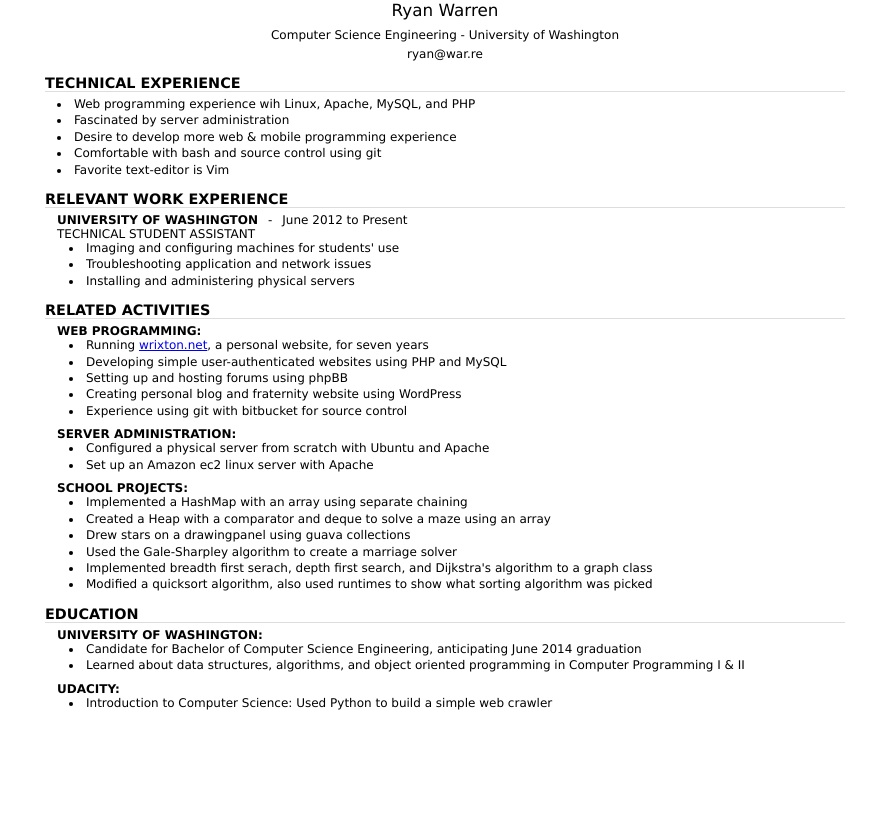
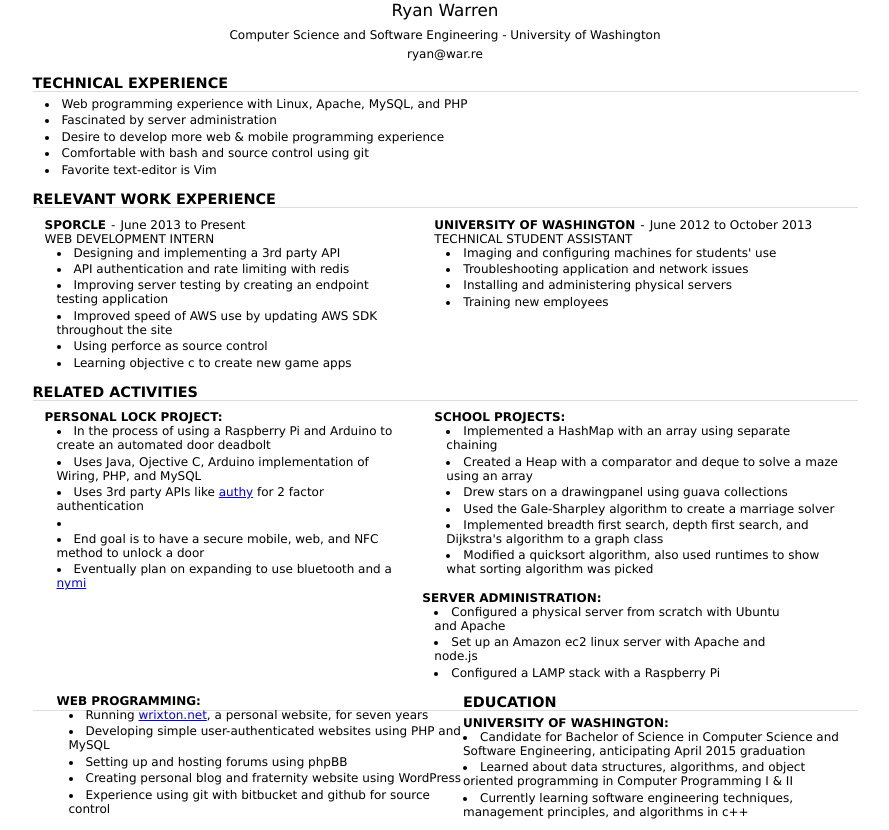
Before and after one commit to rwwarren/war.re, a PHP site: page /n/index.php in a window 1280 px wide. Shown: the whole page, without its empty margins (195-1084 px from the left). Before the commit the page ends 710 px from the top, so only its background shows below. Run offline with PHP 8.4, Linux system fonts and the light colour scheme.

Commit message:
resume changes

```diff
--- a/inc/template.php
+++ b/inc/template.php
@@ -1,5 +1,5 @@
 <?php
-date_default_timezone_set('utc');
+date_default_timezone_set('America/Los_Angeles');
 abstract class Page {
   final public function render(){
     $output = '<html>' .
--- a/subdomains/ryan/n/index.php
+++ b/subdomains/ryan/n/index.php
@@ -71,7 +71,7 @@ h3 {
 }
 
 #content {
-  width: 800px;
+  width: 825px;
   margin: 0 auto;
 }
 
@@ -81,6 +81,15 @@ h3 {
 
 #content > #experience > ul {
   list-style: disc inside;
+/*
+    columns: 2;
+    -webkit-columns: 2;
+    -moz-columns: 2;
+    column-gap: 20px;
+    -moz-column-gap: 20px;
+    -webkit-column-count: 2;
+    -webkit-column-gap: 20px;
+*/
 }
 
 #content > div > ul {
@@ -99,13 +108,32 @@ ul ul {
   list-style: disc inside;
 }
 
+#content > #header, #experience, #work, #activities, #eduction {
+  clear: both;
+  width: 100%;
+}
+
+.leftSide {
+  float: left;
+  width: 45%;
+  margin-right: 1em;
+  margin-bottom: 1em;
+}
+
+.rightSide {
+  float: left;
+  width: 50%;
+  margin-bottom: 1em;
+  margin-left: 1em;
+}
+
 .for {
   font: bold 1.0em verdana;
   text-transform: uppercase;
 }
 
 .for span:before {
-  margin: 0 10px;
+  margin: 0 5px;
   content: '-';
 }
 
@@ -133,13 +161,13 @@ li {
   <div id="content">
     <div id="header">
       <h1>Ryan Warren</h1>
-      <p>Computer Science Engineering - University of Washington</p>
+      <p>Computer Science and Software Engineering - University of Washington</p>
       <p>ryan@war.re</p>
     </div>
     <div id="experience">
       <h2>Technical Experience</h2>
       <ul>
-        <li>Web programming experience wih Linux, Apache, MySQL, and PHP</li>
+        <li>Web programming experience with Linux, Apache, MySQL, and PHP</li>
         <li>Fascinated by server administration</li>
         <li>Desire to develop more web &amp; mobile programming experience</li>
         <li>Comfortable with bash and source control using git</li>
@@ -150,13 +178,30 @@ li {
       <h2>Relevant Work Experience</h2>
       <ul>
         <li>
-          <div class="for">University of Washington<span>June 2012 to Present</span></div>
+          <div class="leftSide">
+            <div class="for">Sporcle<span>June 2013 to Present</span></div>
+            <div class="as">Web Development Intern</div>
+            <ul>
+              <li>Designing and implementing a 3rd party API</li>
+              <li>API authentication and rate limiting with redis</li>
+              <li>Improving server testing by creating an endpoint testing application</li>
+              <li>Improved speed of AWS use by updating AWS SDK throughout the site</li>
+              <li>Using perforce as source control</li>
+              <li>Learning objective c to create new game apps</li>
+            </ul>
+          </div>
+        </li>
+        <li>
+          <div class="rightSide">
+            <div class="for">University of Washington<span>June 2012 to October 2013</span></div>
             <div class="as">Technical Student Assistant</div>
             <ul>
               <li>Imaging and configuring machines for students' use</li>
               <li>Troubleshooting application and network issues</li>
               <li>Installing and administering physical servers</li>
+              <li>Training new employees</li>
             </ul>
+          </div>
         </li>
       </ul>
     </div>
@@ -164,36 +209,57 @@ li {
       <h2>Related Activities</h2>
       <ul>
         <li>
+        <div class="leftSide">
+          <h3>Personal Lock Project:</h3>
+          <ul>
+            <li>In the process of using a Raspberry Pi and Arduino to create an automated door deadbolt</li>
+            <li>Uses Java, Ojective C, Arduino implementation of Wiring, PHP, and MySQL</li>
+            <li>Uses 3rd party APIs like <a href="http://www.authy.com/">authy</a> for 2 factor authentication<li>
+            <li>End goal is to have a secure mobile, web, and NFC method to unlock a door</li>
+            <li>Eventually plan on expanding to use bluetooth and a <a href="http://www.getnymi.com/">nymi</a></li>
+          </ul>
+        </div>
+        </li>
+      </ul>
+      <ul>
+        <li>
+        <div class="rightSide">
+          <h3>School Projects:</h3>
+          <ul>
+            <li>Implemented a HashMap with an array using separate chaining</li>
+            <li>Created a Heap with a comparator and deque to solve a maze using an array </li>
+            <li>Drew stars on a drawingpanel using guava collections</li>
+            <li>Used the Gale-Sharpley algorithm to create a marriage solver</li>
+            <li>Implemented breadth first search, depth first search, and Dijkstra's algorithm to a graph class</li>
+            <li>Modified a quicksort algorithm, also used runtimes to show what sorting algorithm was picked</li>
+          </ul>
+        </div>
+        </li>
+      </ul>
+      <ul>
+        <li>
+        <div class="leftSide">
+          <h3>Server Administration:</h3>
+          <ul>
+            <li>Configured a physical server from scratch with Ubuntu and Apache</li>
+            <li>Set up an Amazon ec2 linux server with Apache and node.js</li>
+            <li>Configured a LAMP stack with a Raspberry Pi</li>
+          </ul>
+        </div>
+        </li>
+      </ul>
+      <ul>
+        <li>
+        <div class="rightSide">
           <h3>Web Programming:</h3>
           <ul>
             <li>Running <a href="http://wrixton.net">wrixton.net</a>, a personal website, for seven years</li>
             <li>Developing simple user-authenticated websites using PHP and MySQL</li>
             <li>Setting up and hosting forums using phpBB</li>
             <li>Creating personal blog and fraternity website using WordPress</li>
-            <li>Experience using git with bitbucket for source control</li>
+            <li>Experience using git with bitbucket and github for source control</li>
           </ul>
-        </li>
-      </ul>
-      <ul>
-        <li>
-          <h3>Server Administration:</h3>
-          <ul>
-            <li>Configured a physical server from scratch with Ubuntu and Apache</li>
-            <li>Set up an Amazon ec2 linux server with Apache</li>
-          </ul>
-        </li>
-      </ul>
-      <ul>
-        <li>
-          <h3>School Projects:</h3>
-          <ul>
-            <li>Implemented a HashMap with an array using separate chaining</li>
-            <li>Created a Heap with a comparator and deque to solve a maze using an array </li>
-            <li>Drew stars on a drawingpanel using guava collections</li>
-            <li>Used the Gale-Sharpley algorithm to create a marriage solver</li>
-            <li>Implemented breadth first serach, depth first search, and Dijkstra's algorithm to a graph class</li>
-            <li>Modified a quicksort algorithm, also used runtimes to show what sorting algorithm was picked</li>
-          </ul>
+        </div>
         </li>
       </ul>
     </div>
@@ -203,14 +269,9 @@ li {
         <li>
           <h3>University of Washington:</h3>
           <ul>
-            <li>Candidate for Bachelor of Computer Science Engineering, anticipating June 2014 graduation</li>
+            <li>Candidate for Bachelor of Science in Computer Science and Software Engineering, anticipating April 2015 graduation</li>
             <li>Learned about data structures, algorithms, and object oriented programming in Computer Programming I &amp; II</li>
-          </ul>
-        </li>
-        <li>
-          <h3>Udacity:</h3>
-          <ul>
-            <li>Introduction to Computer Science: Used Python to build a simple web crawler</li>
+            <li>Currently learning software engineering techniques, management principles, and algorithms in c++</li>
           </ul>
         </li>
       </ul>
--- /dev/null
+++ b/subdomains/ryan/robots.txt
@@ -0,0 +1,3 @@
+User-agent: *
+Disallow:
+Sitemap: http://ryan.war.re
```
Lines whose indentation alone changed are shown as unchanged.
